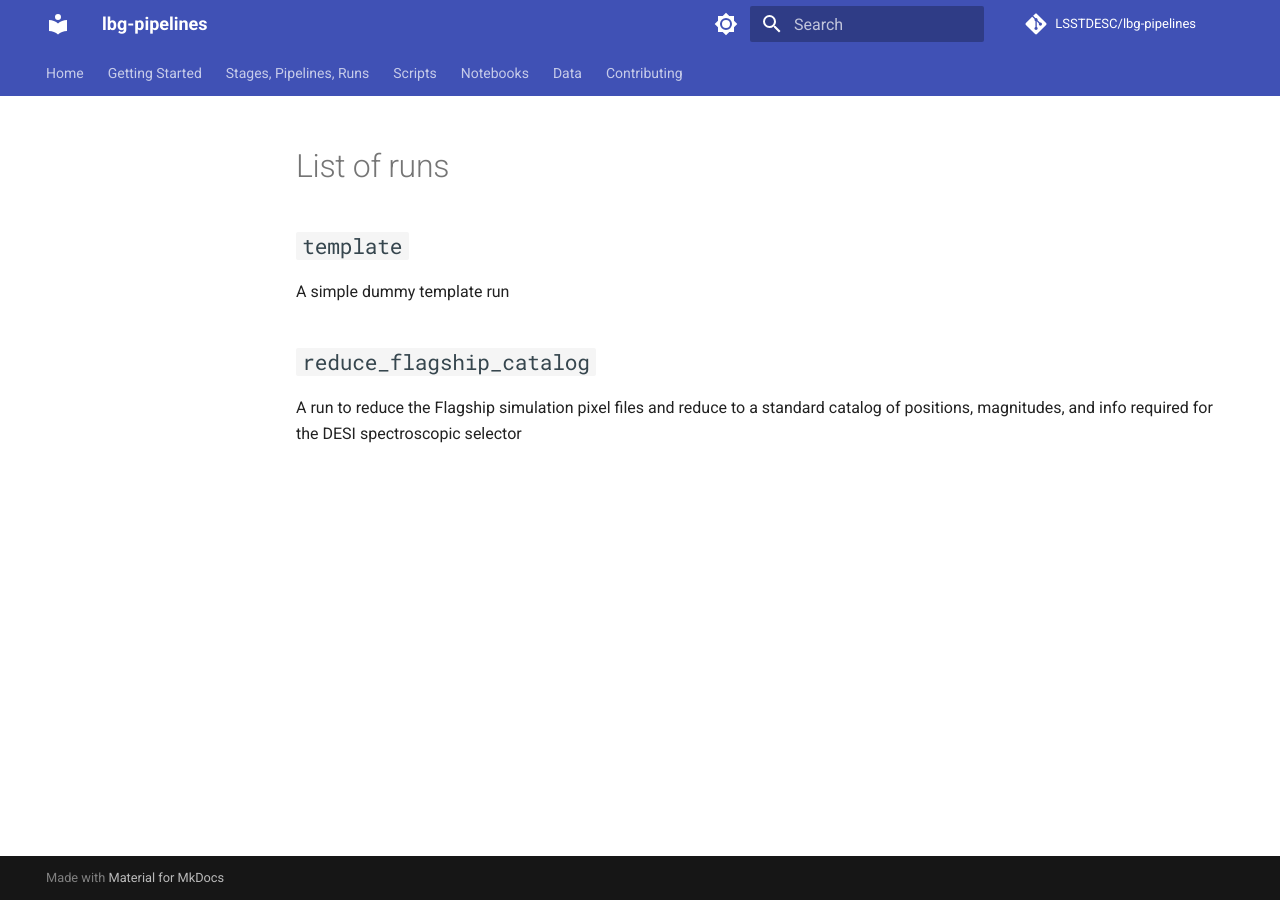
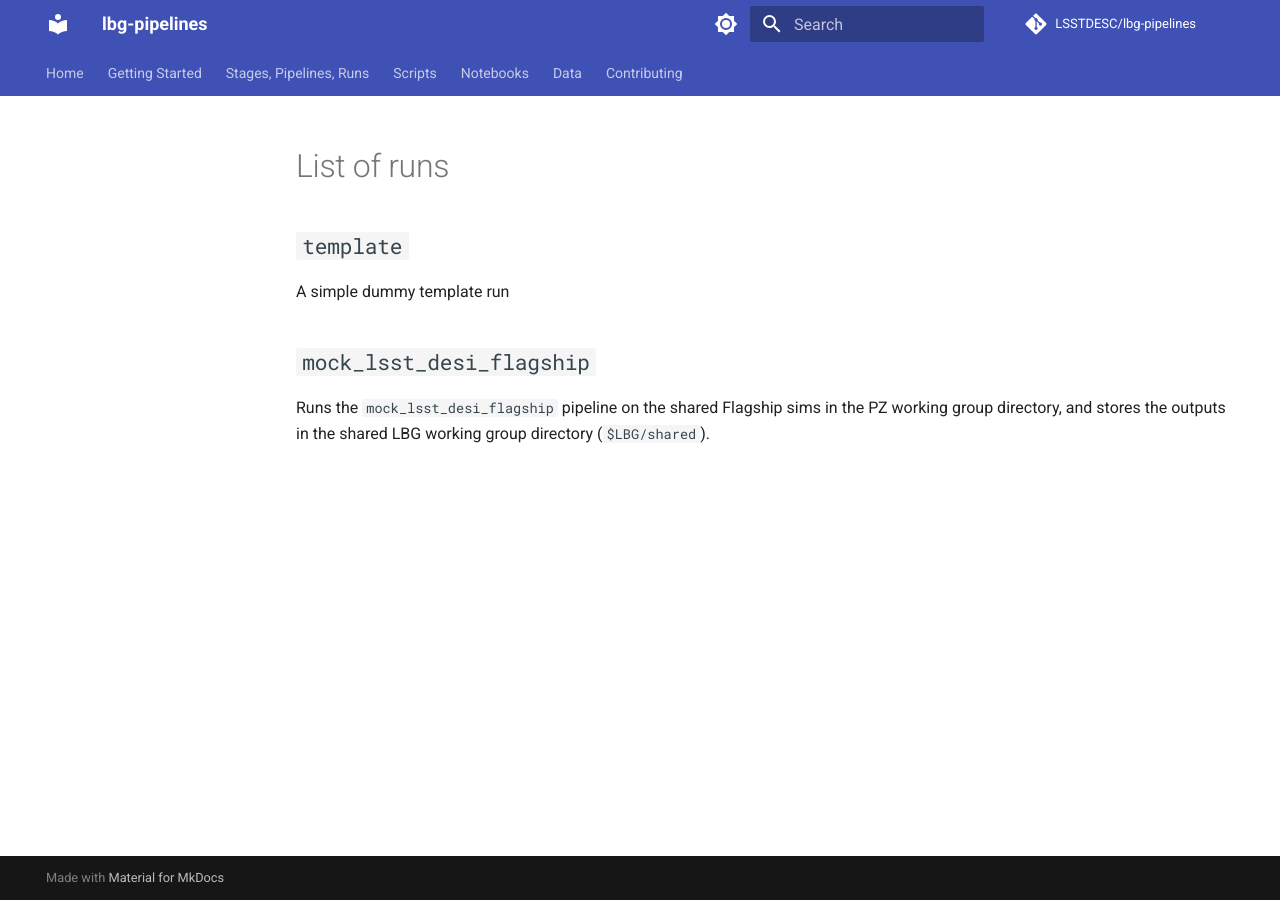
Before and after one commit to LSSTDESC/lbg-dp2, an MkDocs documentation site: the page built from docs/list_of_runs.md, in a window 1280 px wide. Built offline with MkDocs 1.6.1 and Material for MkDocs 9.7.7, drawn with Linux system fonts in a browser that asks for light colours; comment, search, counter and statistics services are not loaded.

Commit message:
Created mock_lsst_desi_flagship pipeline/run

```diff
--- a/configs/pipelines/README.md
+++ b/configs/pipelines/README.md
@@ -4,6 +4,6 @@
 
 A simple dummy template pipeline, with minimal `pipeline.yaml` and `config.yaml` files
 
-## `reduce_flagship_catalog`
+## `mock_lsst_desi_flagship`
 
-A simple pipeline that loads the Flagship simulation pixel files and reduces to a standard catalog of positions, magnitudes, and info required for the DESI spectroscopic selector
+Pipeline that loads the Flagship catalog and creates mocks for LSST Y1 and Y10 (without non-uniformity; no magnitude cut) and DESI BGS, LRGs, ELGs.
--- a/configs/runs/README.md
+++ b/configs/runs/README.md
@@ -4,6 +4,6 @@
 
 A simple dummy template run
 
-## `reduce_flagship_catalog`
+## `mock_lsst_desi_flagship`
 
-A run to reduce the Flagship simulation pixel files and reduce to a standard catalog of positions, magnitudes, and info required for the DESI spectroscopic selector
+Runs the `mock_lsst_desi_flagship` pipeline on the shared Flagship sims in the PZ working group directory, and stores the outputs in the shared LBG working group directory (`$LBG/shared`).
```
Also changed, not shown: 6 other files.
